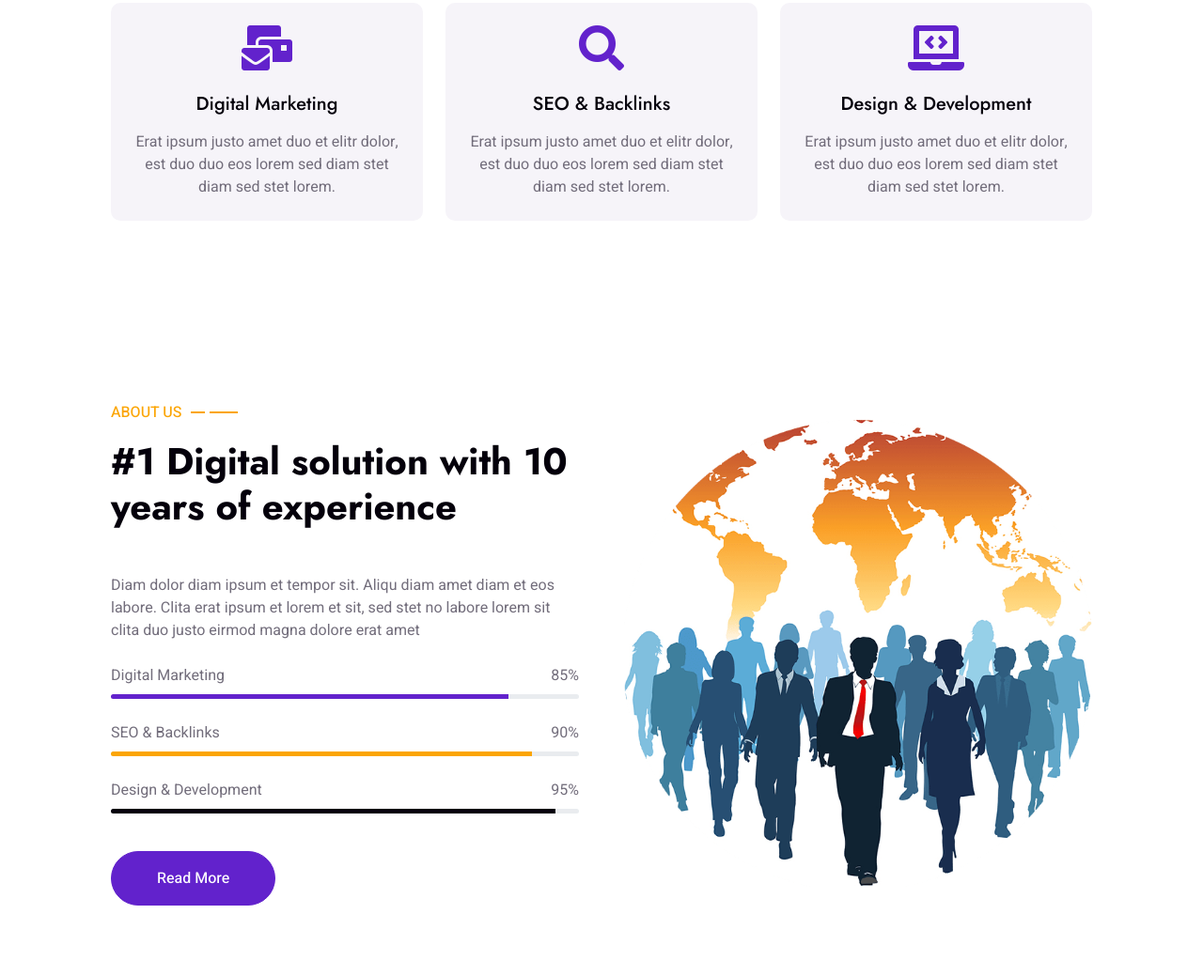
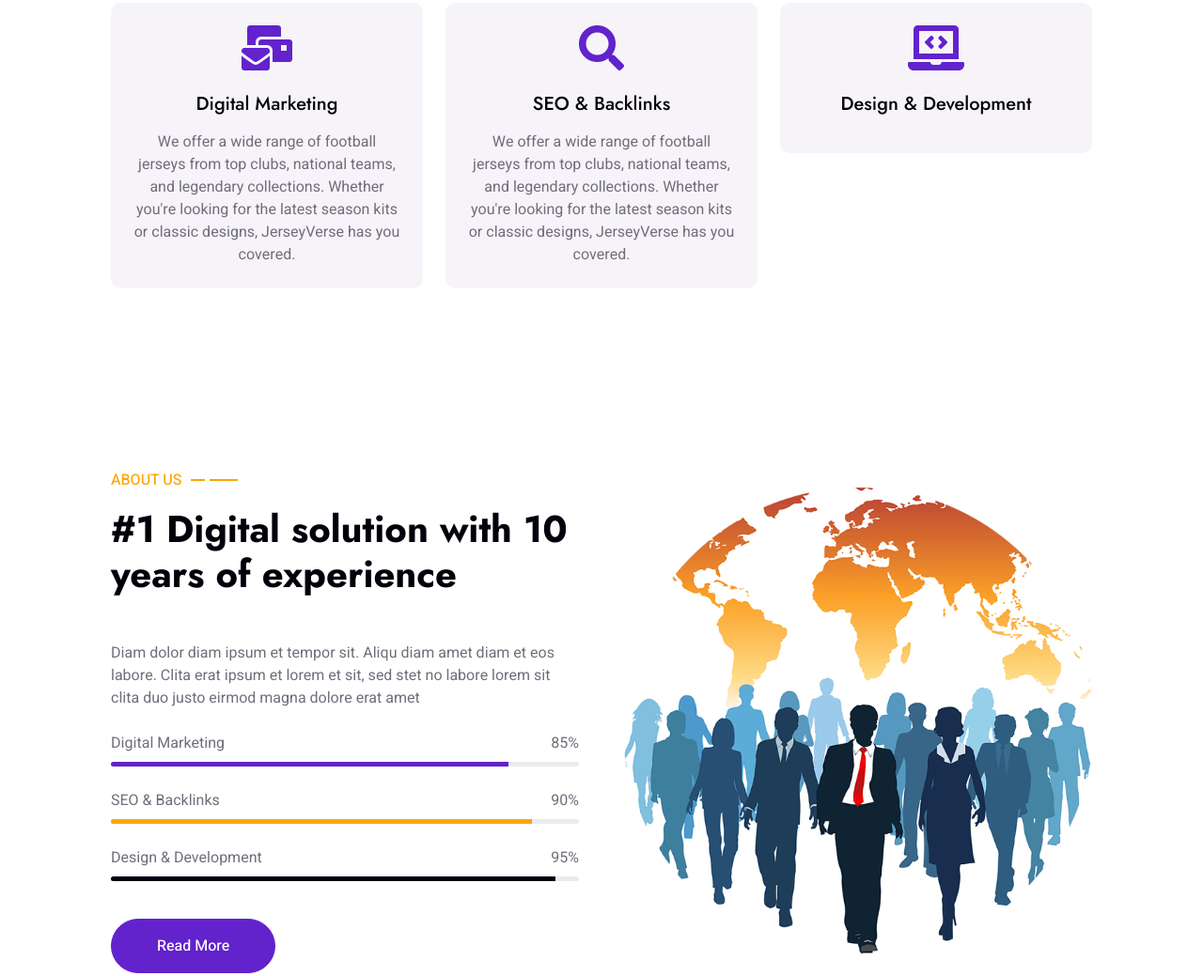
Before and after one commit to surya2003gc-design/webpage, a plain HTML site: page index.html in a window 1280 px wide. Shown: the part 1215-2254 px from the top of the page at 94% size. Drawn offline with nearby package versions, Linux system fonts and the light colour scheme.

Commit message:
Update index.html

```diff
--- a/index.html
+++ b/index.html
@@ -3,14 +3,14 @@
 
 <head>
      <meta charset="utf-8">
-    <title>JerseyVerse - Digital MARKETING HTML Template</title>
+    <title>JerseyVerse - Football Jersey Sales HTML Template</title>
     <meta content="width=device-width, initial-scale=1.0" name="viewport">
     <meta content="" name="keywords">
     <meta content="" name="description">
-	<meta property="og:title" content=AI Digital Marketing Course in Chennai>
+	<meta property="og:title" content=AI Football Jersey Sales Course in Chennai>
 	<meta property="og:site_name" content=DIGITAL MARKETING>
 	<meta property="og:url" content=https://www.fita.in/digital-marketing-training-in-chennai/>
-	<meta property="og:description" content=FITA Academy - No.1 Digital Marketing Course in Chennai.>
+	<meta property="og:description" content=FITA Academy - No.1 Football Jersey Sales Course in Chennai.>
 	<meta property="og:type" content="">
 	<meta property="og:image" content="">
 
@@ -129,21 +129,21 @@ At JerseyVerse, we believe football is more than just a game—it's a way of lif
                         <div class="feature-item bg-light rounded text-center p-4">
                             <i class="fa fa-3x fa-mail-bulk text-primary mb-4"></i>
                             <h5 class="mb-3">Digital Marketing</h5>
-                            <p class="m-0">Erat ipsum justo amet duo et elitr dolor, est duo duo eos lorem sed diam stet diam sed stet lorem.</p>
+                            <p class="m-0">We offer a wide range of football jerseys from top clubs, national teams, and legendary collections. Whether you're looking for the latest season kits or classic designs, JerseyVerse has you covered.</p>
                         </div>
                     </div>
                     <div class="col-lg-4 wow fadeInUp" data-wow-delay="0.3s">
                         <div class="feature-item bg-light rounded text-center p-4">
                             <i class="fa fa-3x fa-search text-primary mb-4"></i>
                             <h5 class="mb-3">SEO & Backlinks</h5>
-                            <p class="m-0">Erat ipsum justo amet duo et elitr dolor, est duo duo eos lorem sed diam stet diam sed stet lorem.</p>
+                            <p class="m-0">We offer a wide range of football jerseys from top clubs, national teams, and legendary collections. Whether you're looking for the latest season kits or classic designs, JerseyVerse has you covered.</p>
                         </div>
                     </div>
                     <div class="col-lg-4 wow fadeInUp" data-wow-delay="0.5s">
                         <div class="feature-item bg-light rounded text-center p-4">
                             <i class="fa fa-3x fa-laptop-code text-primary mb-4"></i>
                             <h5 class="mb-3">Design & Development</h5>
-                            <p class="m-0">Erat ipsum justo amet duo et elitr dolor, est duo duo eos lorem sed diam stet diam sed stet lorem.</p>
+                            <p clas</p>
                         </div>
                     </div>
                 </div>
```
